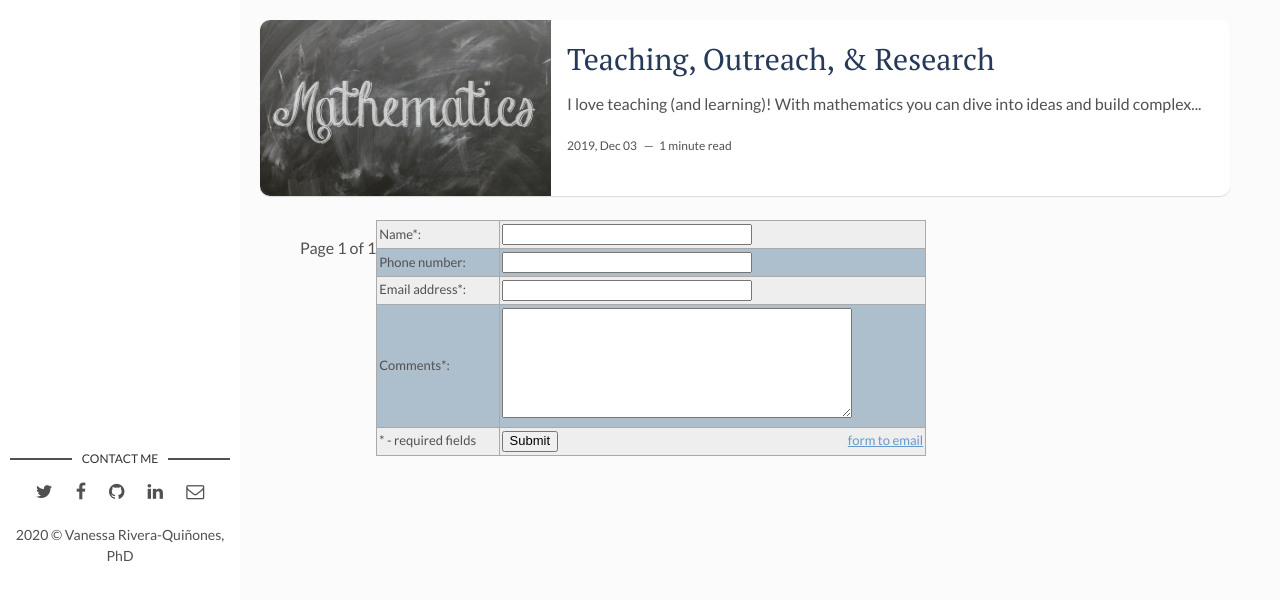
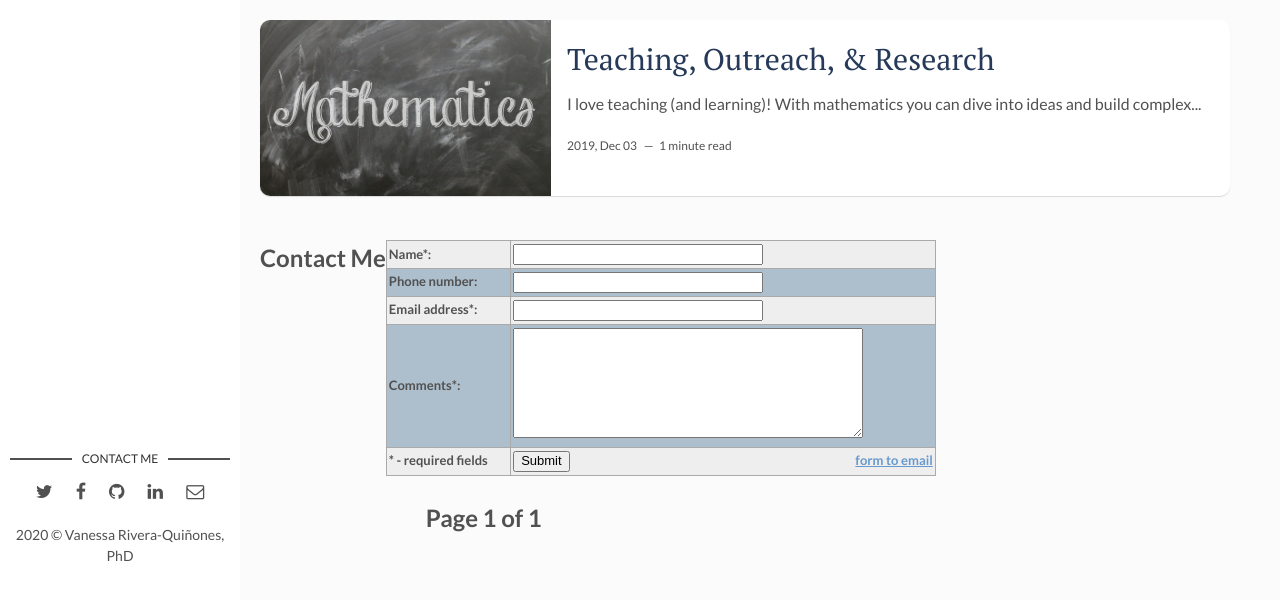
Before and after one commit to vriveraq/vriveraq.github.io, a Jekyll site: the page built from index.html, in a window 1280 px wide and 1131 px high, cut to the strip 531-1131 px from the top of the window. Built offline with Jekyll 4.4.1, drawn with Linux system fonts in a browser that asks for light colours; the list of posts is cut into pages by our own code.

Commit message:
Move pagination under contact form

```diff
--- a/index.html
+++ b/index.html
@@ -30,8 +30,7 @@ layout: main
 </article>
 {% endfor %}
 
-{% include pagination.html %}
-
+<h2 > Contact Me <h2>
 
 <form action="//submit.form" id="ContactUs100" method="post" onsubmit="return ValidateForm(this);">
 <script type="text/javascript">
@@ -69,5 +68,7 @@ return true; }
 </table>
 </form>
 
+  {% include pagination.html %}
+
   </body>
 </html>
```
